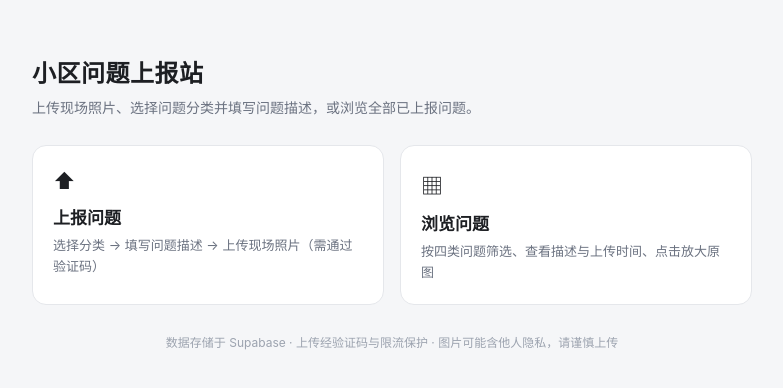
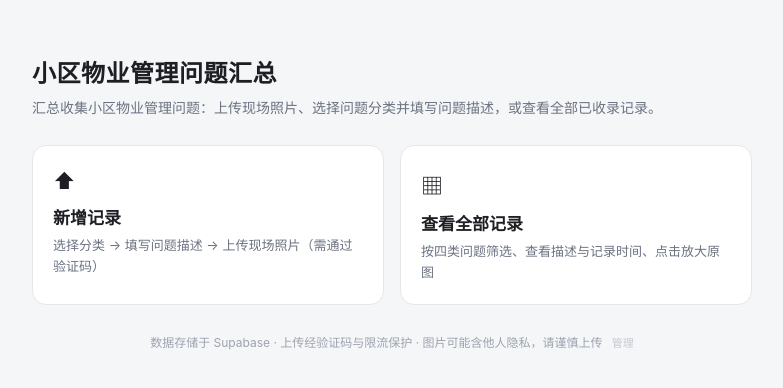
Before and after one commit to ac8186/img-collect-site, a plain HTML site: page index.html in a window 1280 px wide. Shown: the part 198-586 px from the top of the page, without its empty margins (248-1031 px from the left). Drawn offline with Linux system fonts and the light colour scheme.

Commit message:
v3: 增加 /master 管理后台，措辞改为物业管理问题汇总

```diff
--- a/index.html
+++ b/index.html
@@ -3,7 +3,7 @@
 <head>
 <meta charset="UTF-8">
 <meta name="viewport" content="width=device-width, initial-scale=1.0">
-<title>小区问题上报站</title>
+<title>小区物业管理问题汇总</title>
 <style>
   :root { color-scheme: light dark; }
   * { box-sizing: border-box; }
@@ -27,6 +27,8 @@
   .d { font-size: 13px; color: #6b7280; line-height: 1.6; }
   .ico { font-size: 22px; margin-bottom: 10px; display: block; }
   footer { margin-top: 28px; font-size: 12px; color: #9ca3af; text-align: center; }
+  .admin-link { color: #c3c8d0; text-decoration: none; font-size: 11px; margin-left: 6px; }
+  .admin-link:hover { color: #9ca3af; text-decoration: underline; }
   @media (prefers-color-scheme: dark) {
     body { background: #14161a; color: #e8eaed; }
     a.card { background: #1c1f24; border-color: #2a2f36; }
@@ -36,21 +38,22 @@
 </head>
 <body>
   <div class="wrap">
-    <h1>小区问题上报站</h1>
-    <p class="sub">上传现场照片、选择问题分类并填写问题描述，或浏览全部已上报问题。</p>
+    <h1>小区物业管理问题汇总</h1>
+    <p class="sub">汇总收集小区物业管理问题：上传现场照片、选择问题分类并填写问题描述，或查看全部已收录记录。</p>
     <div class="grid">
       <a class="card" href="upload.html">
         <span class="ico">⬆</span>
-        <div class="t">上报问题</div>
+        <div class="t">新增记录</div>
         <div class="d">选择分类 → 填写问题描述 → 上传现场照片（需通过验证码）</div>
       </a>
       <a class="card" href="browse.html">
         <span class="ico">▦</span>
-        <div class="t">浏览问题</div>
-        <div class="d">按四类问题筛选、查看描述与上传时间、点击放大原图</div>
+        <div class="t">查看全部记录</div>
+        <div class="d">按四类问题筛选、查看描述与记录时间、点击放大原图</div>
       </a>
     </div>
-    <footer>数据存储于 Supabase · 上传经验证码与限流保护 · 图片可能含他人隐私，请谨慎上传</footer>
+    <footer>数据存储于 Supabase · 上传经验证码与限流保护 · 图片可能含他人隐私，请谨慎上传
+      <a class="admin-link" href="master/">管理</a></footer>
   </div>
 </body>
 </html>
```
